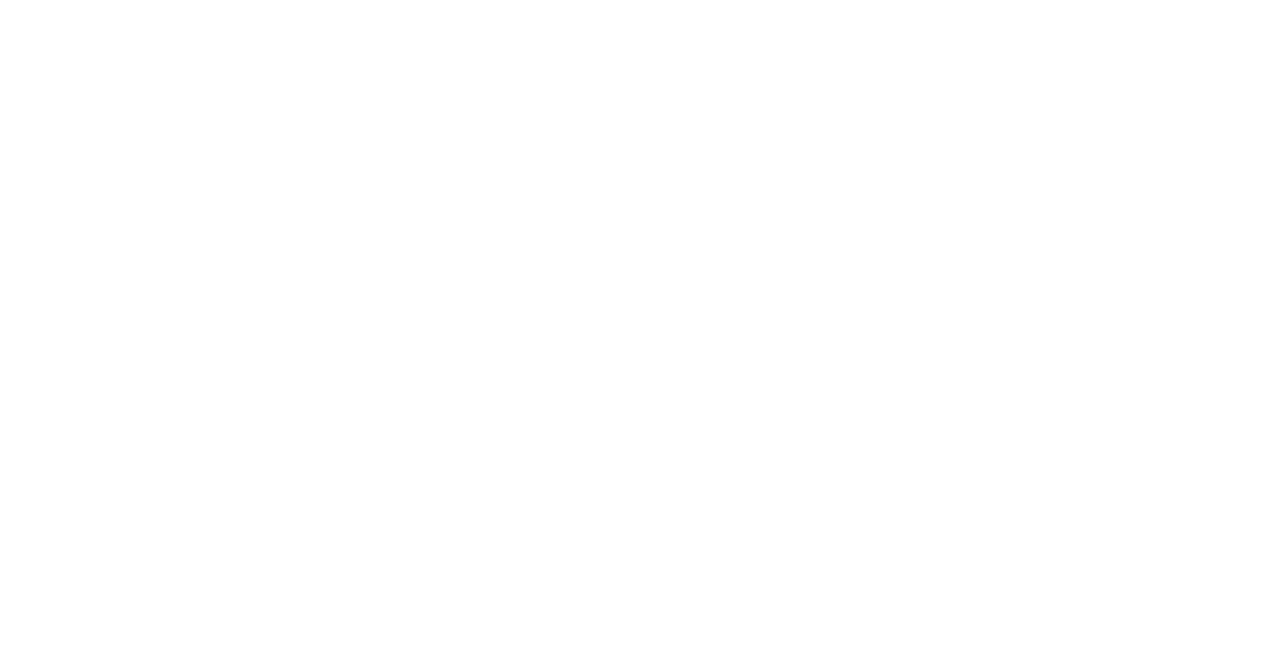
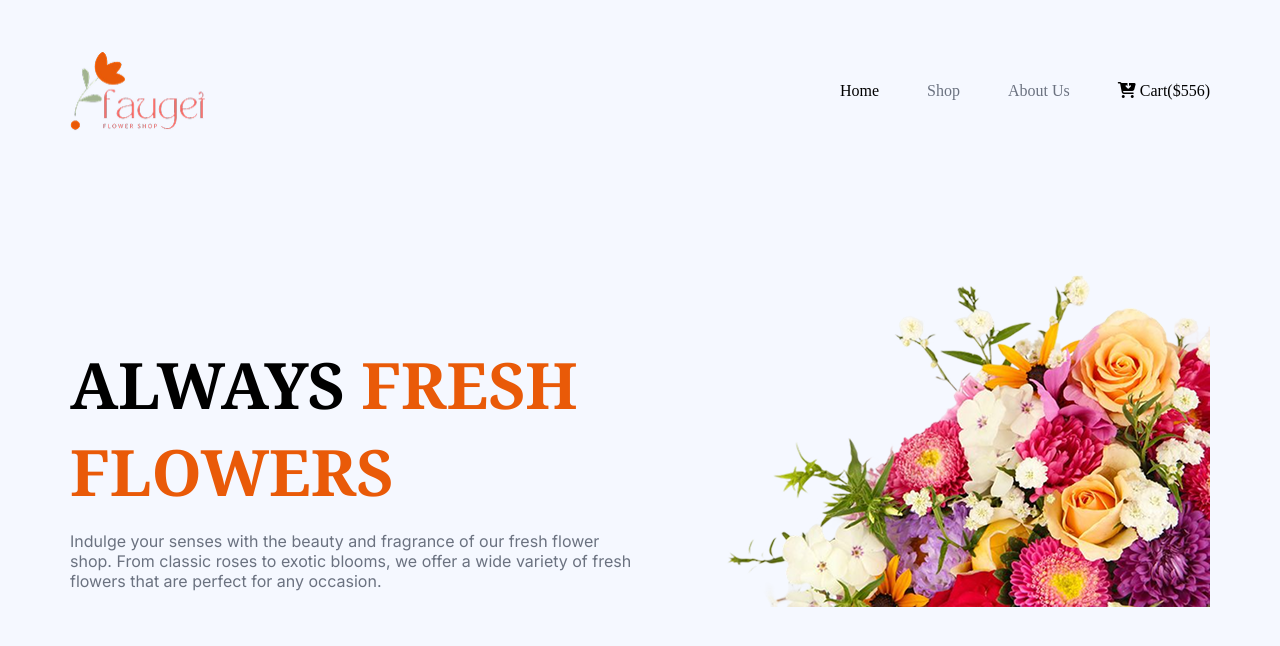
Before and after one commit to rakibul778844/flower-shop, a plain HTML site: page index.html in a window 1280 px wide. Drawn offline with Linux system fonts and the light colour scheme.

Commit message:
added header section

```diff
--- a/index.html
+++ b/index.html
@@ -4,11 +4,41 @@
     <meta charset="UTF-8">
     <meta name="viewport" content="width=device-width, initial-scale=1.0">
     <link rel="stylesheet" href="styles/style.css">
+    <link rel="preconnect" href="https://fonts.googleapis.com">
+<link rel="preconnect" href="https://fonts.gstatic.com" crossorigin>
+<link href="https://fonts.googleapis.com/css2?family=Noto+Serif:ital,wght@0,100..900;1,100..900&display=swap" rel="stylesheet">
+
+<link rel="preconnect" href="https://fonts.googleapis.com">
+<link rel="preconnect" href="https://fonts.gstatic.com" crossorigin>
+<link href="https://fonts.googleapis.com/css2?family=Inter:ital,opsz,wght@0,14..32,100..900;1,14..32,100..900&display=swap" rel="stylesheet">
+<script src="https://kit.fontawesome.com/10781365b5.js" crossorigin="anonymous"></script>
     <title>Flower shop</title>
 </head>
 <body>
     <header>
+        <!-- nav bar -->
+        <nav>
+            <img src="assets/logo.png" alt="">
+            <ul class="links ">
+                <li class="nav-link "><a href="">Home</a></li>
+                <li class="nav-link"><a href="" class="gray">Shop</a></li>
+                <li class="nav-link"><a href="" class="gray">About Us</a></li>
+                <li class="nav-link"><a href=""><i class="fa-solid fa-cart-arrow-down"></i> Cart($556)</a></li>
+            </ul>
+        </nav>
 
+        <!-- banner section  -->
+         <div class="banner">
+            <div class="banner-text">
+                <h1 class="banner-title noto-serif">
+                    ALWAYS <span class="primary-color">FRESH <br>FLOWERS</span>
+                </h1>
+                <p class="banner-description gray inter">
+                    Indulge your senses with the beauty and fragrance of our fresh flower shop. From classic roses to exotic blooms, we offer a wide variety of fresh flowers that are perfect for any occasion.
+                </p>
+            </div>
+            <img src="assets/hero-flower.png" alt="">
+         </div>
     </header>
     <main>
 
--- a/styles/style.css
+++ b/styles/style.css
@@ -0,0 +1,71 @@
+.noto-serif {
+  font-family: "Noto Serif", serif;
+  font-optical-sizing: auto;
+  font-style: normal;
+  font-variation-settings:
+    "wdth" 100;
+}
+
+.inter {
+  font-family: "Inter", sans-serif;
+  font-optical-sizing: auto;
+  font-style: normal;
+  font-variation-settings:
+    "wght" 400;
+}
+
+
+/* shared style  */
+body{
+    background-color: #F5F8FF;
+}
+.gray{
+    color: rgba(107, 114, 128, 1);
+}
+.primary-color{
+    color: #E95A08;
+}
+
+
+/* header style  */
+header{
+    width: 1140px;
+    margin: 0 auto;
+    margin-top: 50px;
+}
+nav{
+    display: flex;
+    justify-content: space-between;
+    align-items: center;
+}
+nav img{
+    width: 135px;
+    height: 82px;
+}
+nav ul{
+    display: flex;
+    gap: 48px;
+}
+nav ul li{
+    list-style: none;
+}
+nav ul li a{
+    text-decoration: none;
+    color: black;
+}
+
+/* banner section  */
+.banner{
+    display: flex;
+    margin-top: 120px;
+    align-items: end;
+}
+.banner-title{
+    font-size: 4rem;
+    font-weight: 700;
+    margin-bottom: 13px;
+
+}
+.banner-description{
+    max-width: 570px;
+}
```
